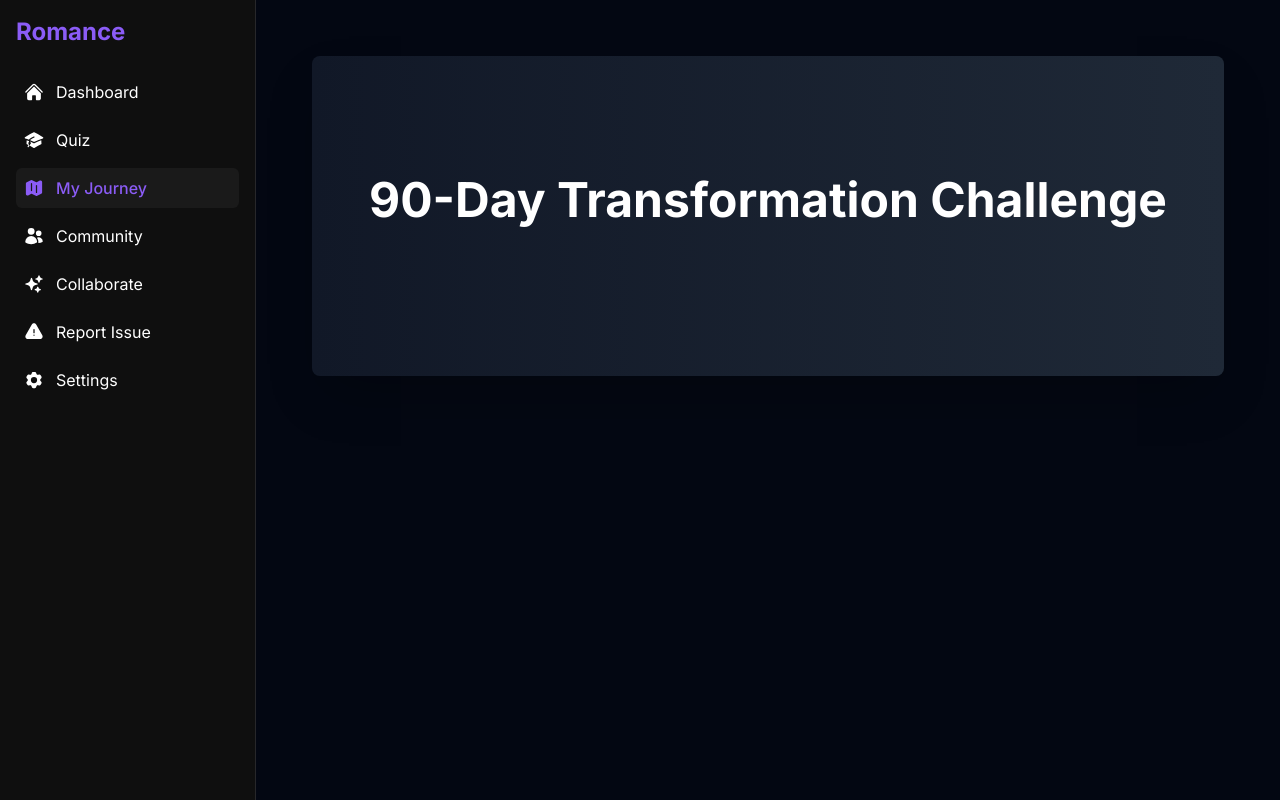
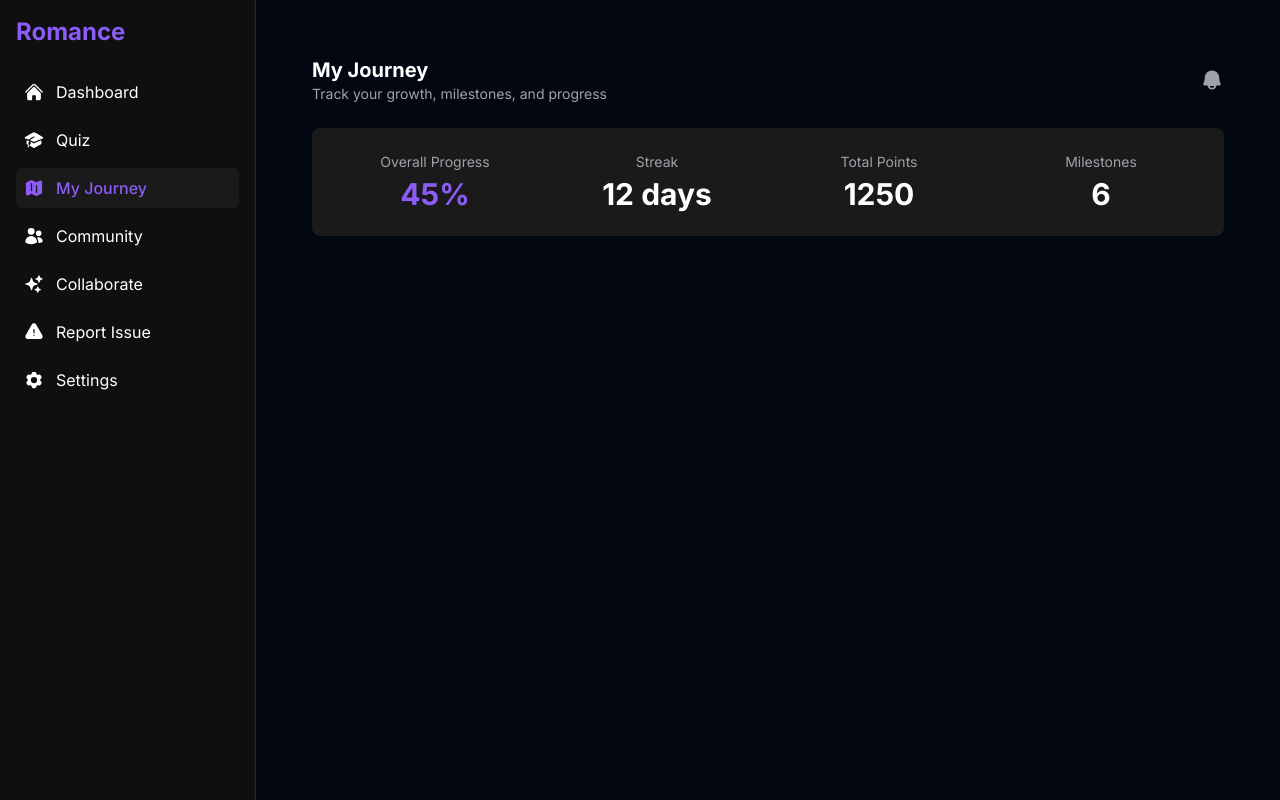
Before and after one commit to benjamindestiny/romance, a React (Vite) app: page /journey in a window 1280 px wide. Built offline with nearby package versions, Linux system fonts and the light colour scheme.

Commit message:
Rebuilding the Journey Page

```diff
--- a/src/pages/Journey.jsx
+++ b/src/pages/Journey.jsx
@@ -1,7 +1,7 @@
 import React, { useState } from 'react';
 import Sidebar from '../components/Sidebar.jsx';
 import BottomNav from '../components/BottomNav.jsx';
-import { FlagIcon, SunIcon, FireIcon, ScaleIcon, RocketLaunchIcon, CameraIcon } from '@heroicons/react/20/solid';
+import { FlagIcon, SunIcon, FireIcon, ScaleIcon, RocketLaunchIcon, CameraIcon, BellIcon } from '@heroicons/react/20/solid';
 
 const iconMap = {
   FlagIcon,
@@ -85,10 +85,47 @@ export default function Journey() {
     <div className="min-h-screen bg-gray-950 text-white p-8">
       <Sidebar />
       <main className='md:ml-64 p-4 md:p-6'>
-        <section className='bg-gradient-to-r from-gray-900 to-gray-800 rounded-lg p-12 mb-8 h-80 flex flex-col justify-center items-center text-center shadow-2xl'>
-          <h1 className='text-5xl font-bold mb-8 text-white'>
-            {journeyData.title}
-          </h1>
+        <header className="flex justify-between items-center mb-6">
+          <div>
+            <h1 className="text-primary-purple text-2xl font-bold md:hidden">
+              Romance
+            </h1>
+            <p className="text-xl font-bold">My Journey</p>
+            <p className="text-sm text-text-secondary">
+              Track your growth, milestones, and progress
+            </p>
+          </div>
+          <div className="flex items-center space-x-4">
+            <BellIcon className="size-6 text-text-secondary" />
+          </div>
+        </header>
+        <section className="bg-card-bg rounded-lg p-6 mb-8">
+            <div className="grid grid-cols-2 md:grid-cols-4 gap-6 text-center">
+              <div>
+                <p className="text-sm text-text-secondary mb-1">Overall Progress</p>
+                <p className="text-3xl font-bold text-primary-purple">
+                  {journeyData.overallProgress}%
+                </p>
+              </div>
+              <div>
+                <p className="text-sm text-text-secondary mb-1">Streak</p>
+                <p className="text-3xl font-bold">
+                  {journeyData.streakDays} days
+              </p>
+            </div>
+            <div>
+              <p className="text-sm text-text-secondary mb-1">Total Points</p>
+              <p className="text-3xl font-bold">
+                {journeyData.totalPoints}
+              </p>
+            </div>
+            <div>
+              <p className="text-sm text-text-secondary mb-1">Milestones</p>
+              <p className="text-3xl font-bold">
+                {journeyData.milestones.length}
+              </p>
+            </div>
+          </div>
         </section>
       </main>
       <BottomNav />
```
